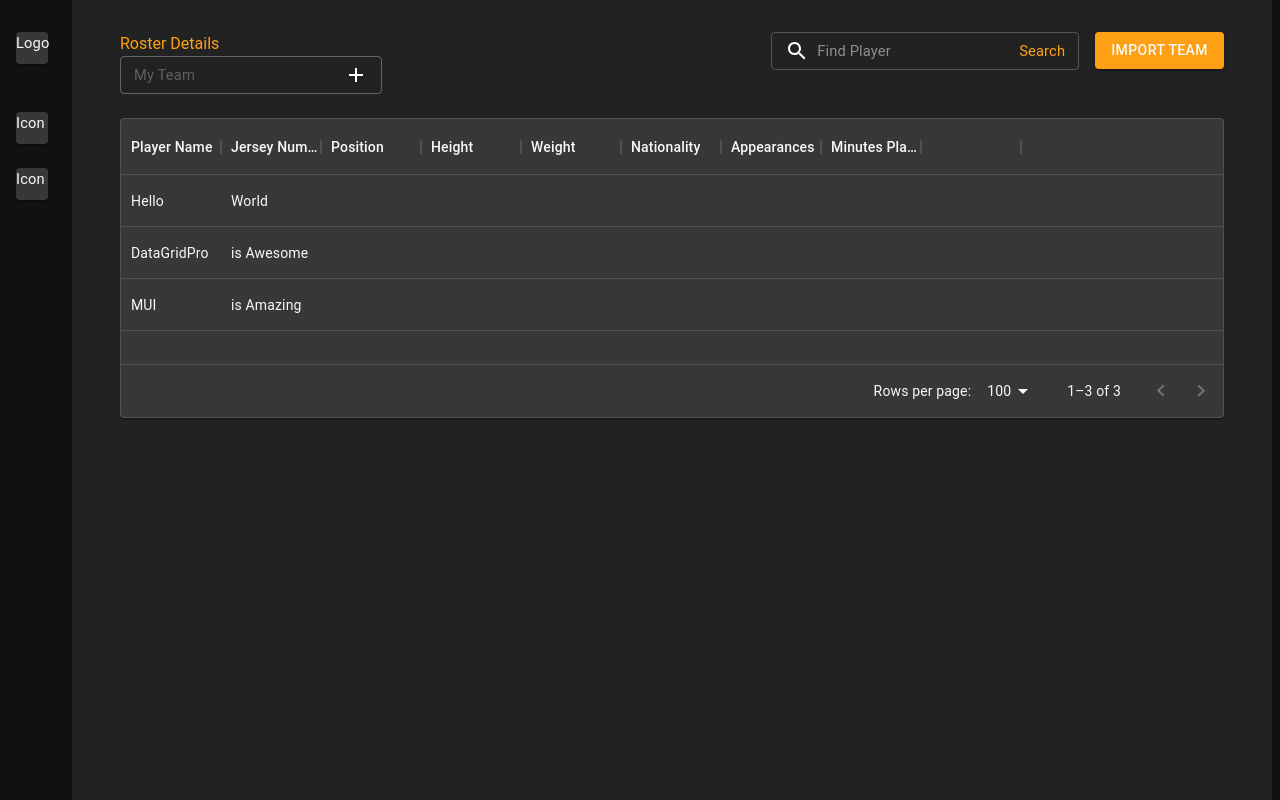
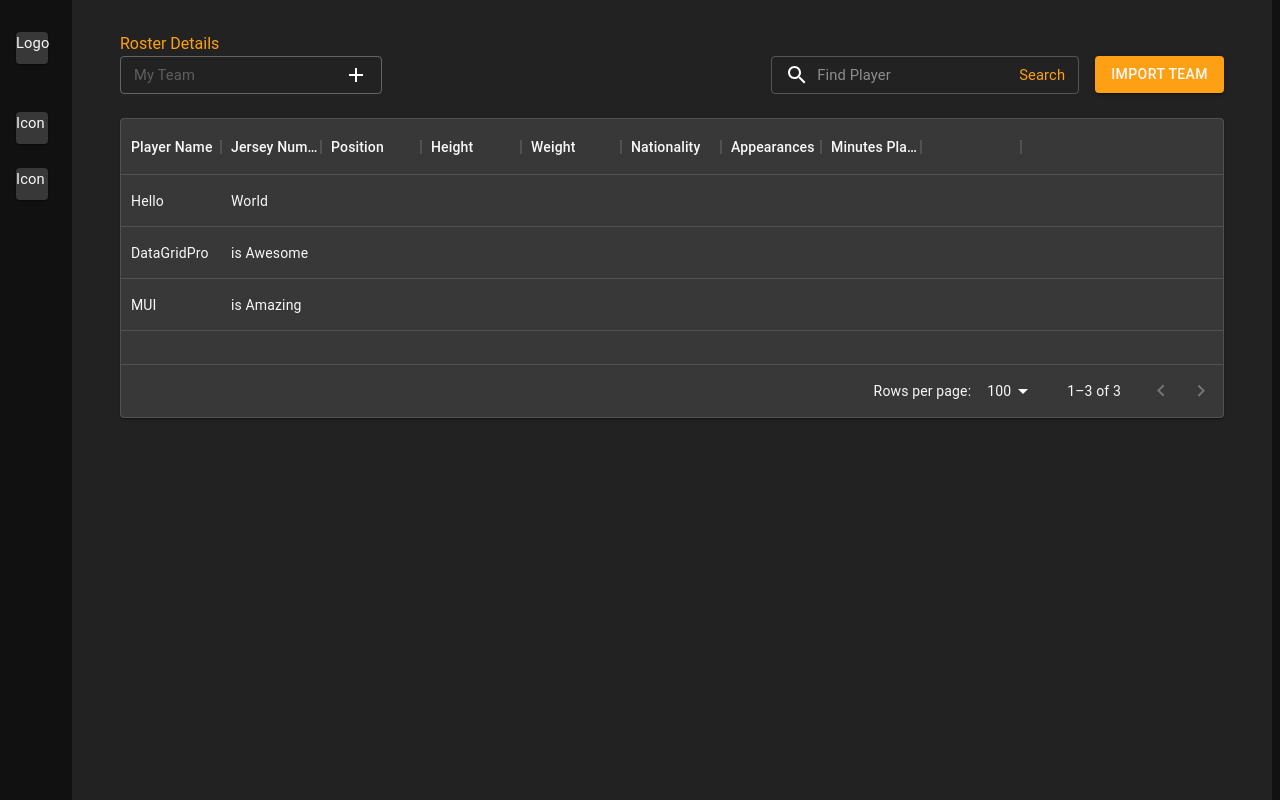
Before and after one commit to gibsonliketheguitar/beam-challenge, a React (Create React App) app: page / in a window 1280 px wide. Built offline with nearby package versions, Linux system fonts and the light colour scheme.

Commit message:
add styling to align roster header container items to the bottom

```diff
--- a/src/components/Roster/Roster.tsx
+++ b/src/components/Roster/Roster.tsx
@@ -33,6 +33,7 @@ export default function Roster() {
           flex: 1,
           display: "flex",
           flexDirection: "row",
+          alignItems: "flex-end",
           justifyContent: "space-between",
           marginBottom: theme.spacing(3),
           backgroundColor: "none",
```
